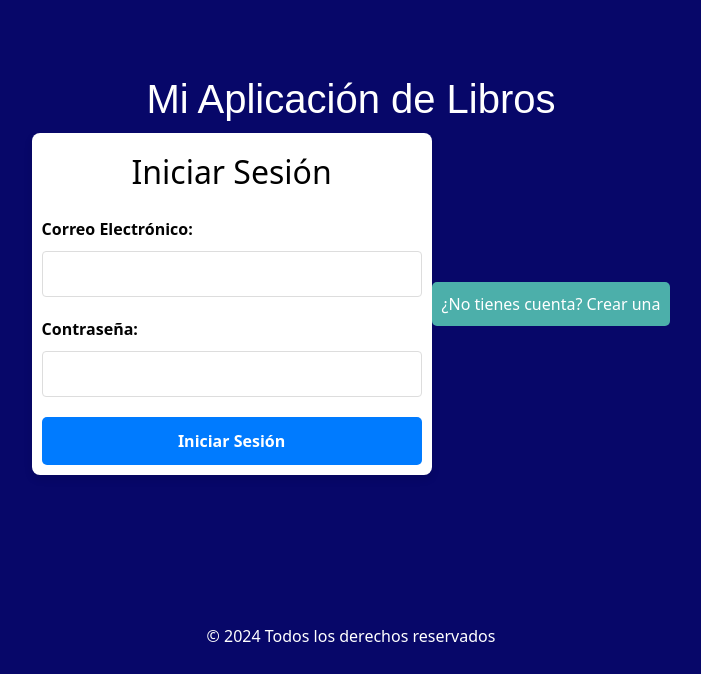
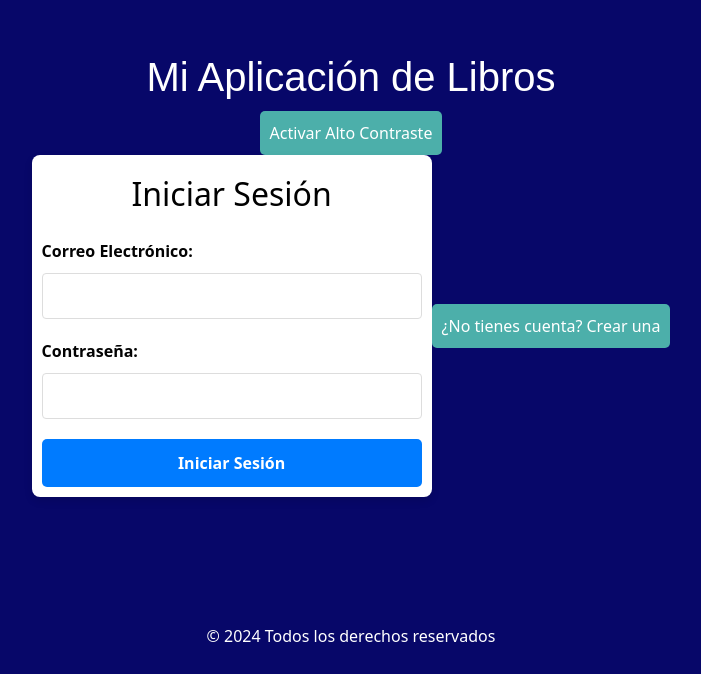
Before and after one commit to 1danieladiaz/library, a React (Create React App) app: page / in a window 1280 px wide. Shown: the part 126-800 px from the top of the page, without its empty margins (289-990 px from the left). Built offline with nearby package versions, Linux system fonts and the light colour scheme.

Commit message:
Dark mode

```diff
--- a/src/App.js
+++ b/src/App.js
@@ -51,7 +51,12 @@ const App = () => {
 
   return (
     <div className="app-container">
-      <Header onSearch={handleSearch} />
+      <Header onSearch={handleSearch} highContrast={highContrast} />
+
+      {/* Botón para activar/desactivar Alto Contraste */}
+      <button className={highContrast ? "high-contrast" : ""} onClick={toggleContrast}>
+        {highContrast ? 'Desactivar Alto Contraste' : 'Activar Alto Contraste'}
+      </button>
 
       {!isLoggedIn ? (
         <Login onLogin={handleLogin} />
@@ -59,7 +64,7 @@ const App = () => {
         <Genre genres={genres} onSelectGenre={handleSelectGenre} />
       ) : (
         <div>
-          <BookList genre={selectedGenre} books={filteredBooks} onBack={handleBackToGenres} />
+          <BookList genre={selectedGenre} books={filteredBooks} onBack={handleBackToGenres}/>
         </div>
       )}
 
```
